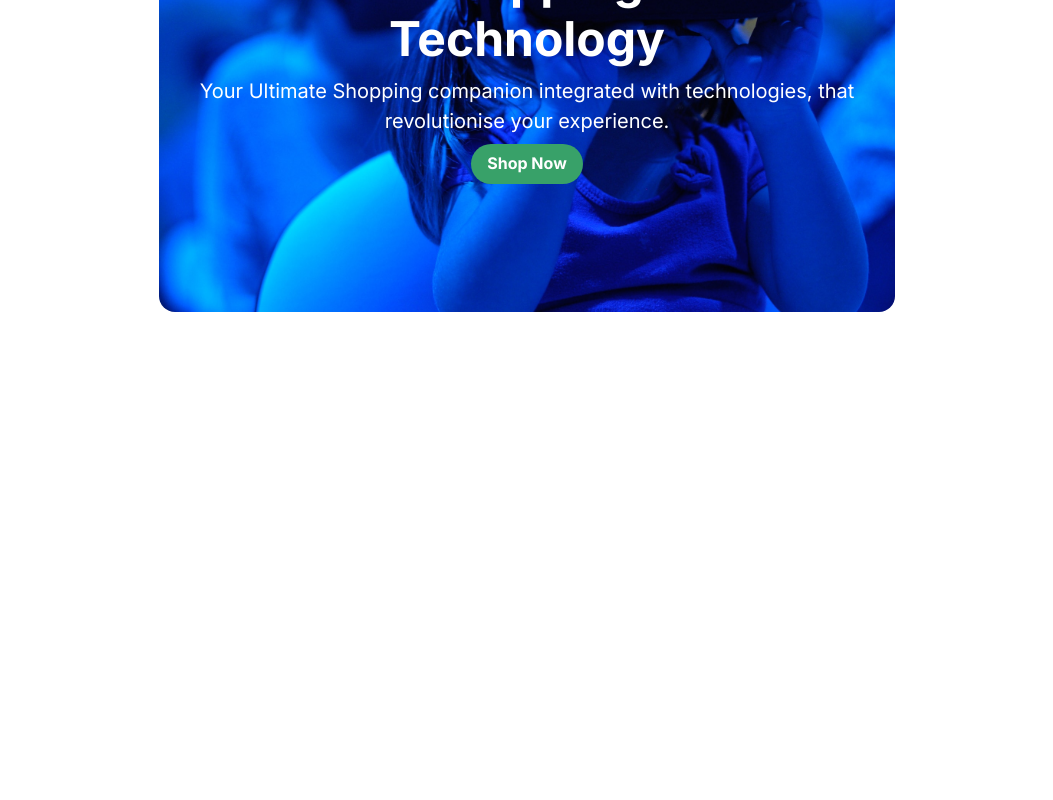
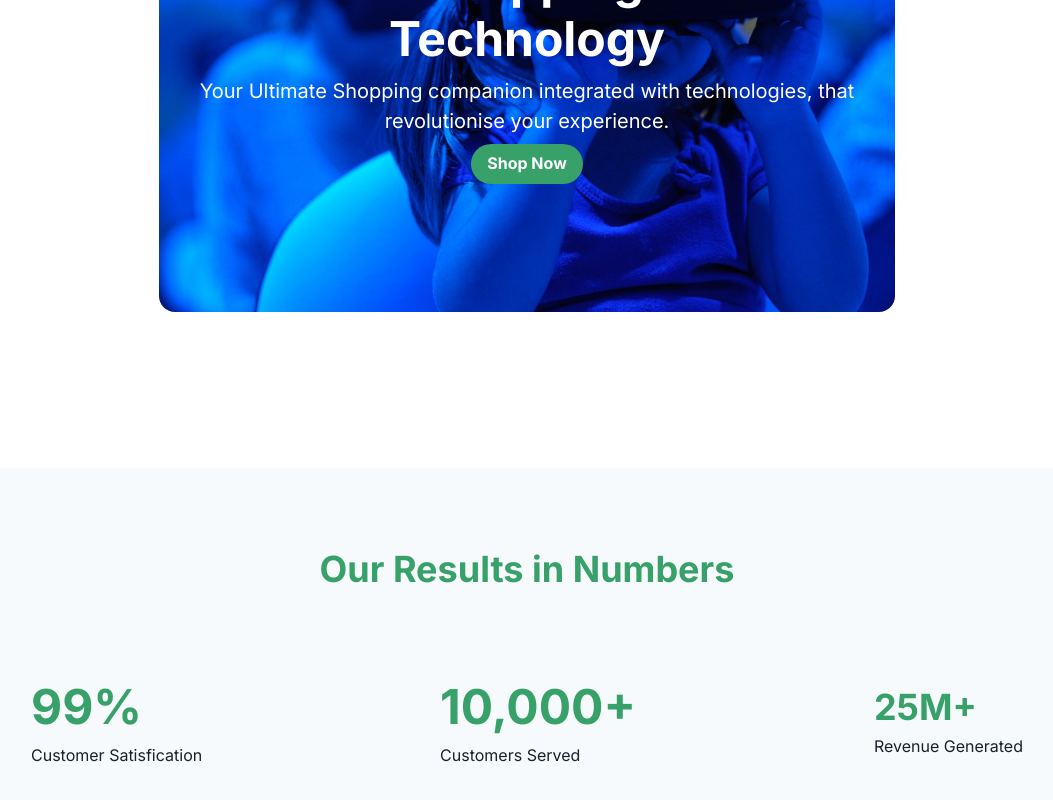
Before and after one commit to ead-test/ead-exam, a React (Vite) app: page / in a window 1280 px wide. Shown: the part 332-1132 px from the top of the page, without its empty margins (113-1166 px from the left). Before the commit the page ends 800 px from the top, so only its background shows below. Built offline with nearby package versions, Linux system fonts and the light colour scheme.

Commit message:
#4 Add Stats Section

```diff
--- a/src/App.jsx
+++ b/src/App.jsx
@@ -5,12 +5,14 @@ import "./index.css";
 import customTheme from "./theme";
 import Navbar from "./components/Navbar";
 import Hero from "./components/Hero";
+import Stats from "./components/Stats";
 
 function App() {
   return (
     <ChakraProvider theme={customTheme}>
       <Navbar />
       <Hero />
+      <Stats />
     </ChakraProvider>
   );
 }
--- /dev/null
+++ b/src/components/Stats.jsx
@@ -0,0 +1,42 @@
+import {
+    Container,
+    HStack,
+    Heading,
+    VStack,
+    Box,
+    Text,
+  } from "@chakra-ui/react";
+
+  function Stats() {
+    return (
+      <Container maxW="full" bg="gray.50">
+        <Container maxW="container.lg" py={20}>
+          <VStack spacing={20}>
+            <Heading color="primary.500">Our Results in Numbers</Heading>
+            <HStack justifyContent="space-between" width="100%">
+              <Box>
+                <Text fontSize="5xl" fontWeight="bold" color="primary.500">
+                  99%
+                </Text>
+                <Text>Customer Satisfication</Text>
+              </Box>
+              <Box>
+                <Text fontSize="5xl" fontWeight="bold" color="primary.500">
+                  10,000+
+                </Text>
+                <Text>Customers Served</Text>
+              </Box>
+              <Box>
+                <Text fontSize="4xl" fontWeight="bold" color="primary.500">
+                  25M+
+                </Text>
+                <Text>Revenue Generated</Text>
+              </Box>
+            </HStack>
+          </VStack>
+        </Container>
+      </Container>
+    );
+  }
+
+  export default Stats;
```
